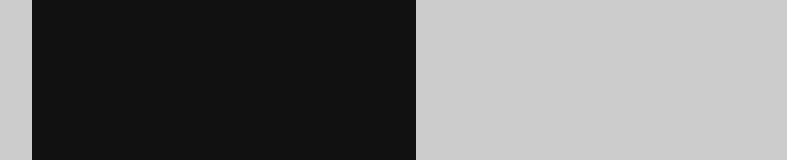
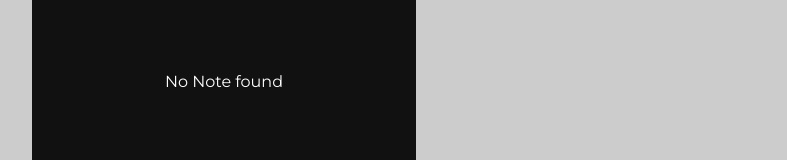
Before and after one commit to miracle73/Note-Taking-Website, a React (Create React App) app: page / in a window 1280 px wide. Shown: the part 302-462 px from the top of the page, without its empty margins (416-1203 px from the left). Built offline with nearby package versions, Linux system fonts and the light colour scheme.

Commit message:
finished working on the project

```diff
--- a/src/pages/HomePage.js
+++ b/src/pages/HomePage.js
@@ -2,6 +2,7 @@ import React, { useState, useEffect } from 'react'
 import { CiSearch } from 'react-icons/ci'
 import { Link } from 'react-router-dom'
 import { BsFillPlusCircleFill } from 'react-icons/bs'
+import { AiOutlineClose } from 'react-icons/ai'
 import NoteItem from '../components/NoteItem'
 
 
@@ -9,9 +10,9 @@ const HomePage = ({ notes }) => {
     const [showSearch, setShowSearch] = useState(false)
     const [text, setText] = useState('')
     const [filteredNotes, setFilteredNotes] = useState(notes)
-    const search = (e) => {
-        setText(e.target.value)
-    }
+    // const search = (e) => {
+    //     setText(e.target.value)
+    // }
     const handleSearch = () => {
         // search(e)
 
@@ -40,11 +41,11 @@ const HomePage = ({ notes }) => {
                     setText(e.target.value);
                     handleSearch()
                 }} placeholder="Keyword ....." />}
-                <button className={"btn"} onClick={() => setShowSearch(prev => !prev)}><CiSearch /></button>
+                <button className={"btn"} onClick={() => setShowSearch(prev => !prev)}>{!showSearch ? <CiSearch /> : <AiOutlineClose />}</button>
             </header>
             <div className="notes__container">
                 {
-                    filteredNotes.map(note => <NoteItem key={note.id} note={note} />)
+                    filteredNotes.length === 0 ? <p className="empty__notes">No Note found</p> : filteredNotes.map(note => <NoteItem key={note.id} note={note} />)
                 }
             </div>
             <Link className="btn add__btn" to="/create-note"><BsFillPlusCircleFill /></Link>
--- a/src/pages/editNote.js
+++ b/src/pages/editNote.js
@@ -65,7 +65,7 @@ const EditNote = ({ notes, setter }) => {
         //     console.log(noted)
         //     return [...prevNote];
         // });
-
+        if (window.confirm('Are you sure you want to delete?')) {
             const noteIndex = notes.findIndex((noteItem) => noteItem.id === id)
             console.log(note)
             const removedNote = notes.splice(noteIndex, 1)
@@ -81,6 +81,8 @@ const EditNote = ({ notes, setter }) => {
 
 
             navigate('/')
+        }
+
     }
 
 
```
Lines whose indentation alone changed are shown as unchanged.
